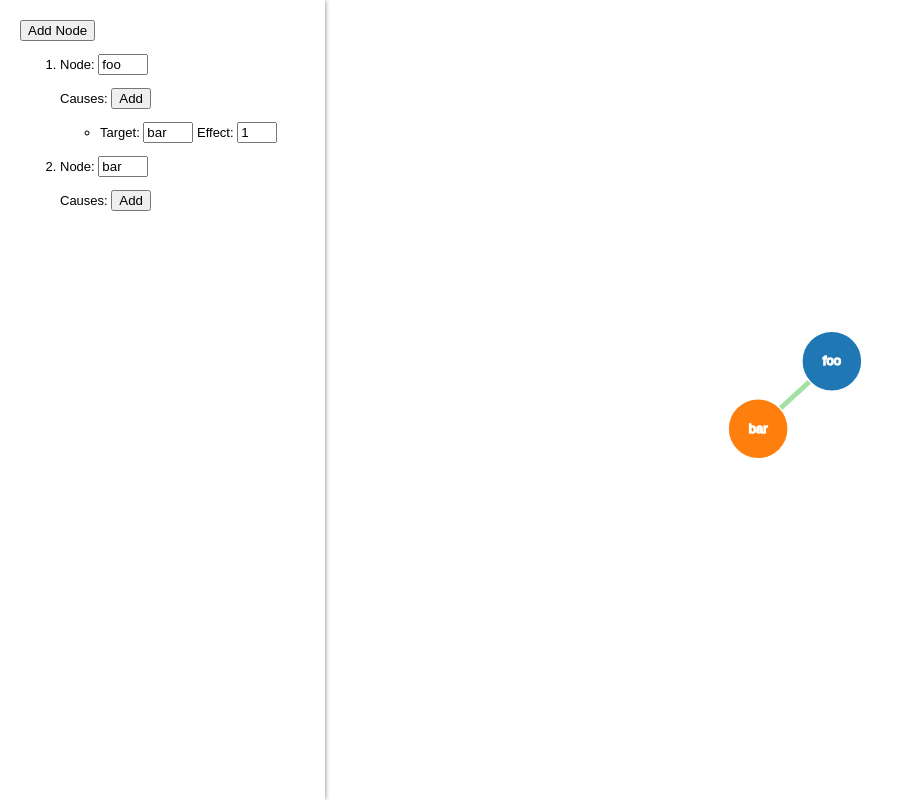
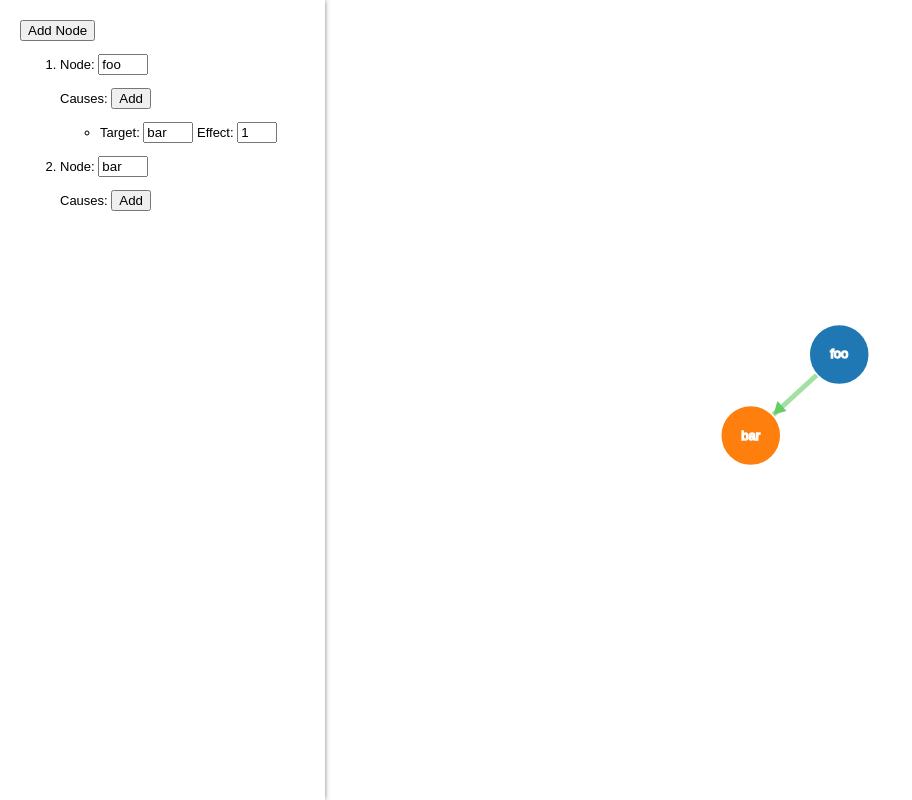
Before and after one commit to rogeriochaves/causal, a plain HTML site: page index.html in a window 1280 px wide. Shown: the whole page, without its empty margins (0-912 px from the left). Drawn offline with nearby package versions, Linux system fonts and the light colour scheme.

Commit message:
Add arrows

```diff
--- a/index.html
+++ b/index.html
@@ -13,11 +13,6 @@
       margin: 0;
       font-family: sans-serif;
       font-size: 13px;
-    }
-    path {
-      fill: none;
-      stroke: #76BF8A;
-      stroke-width: 3px;
     }
     #app {
       height: 100vh;
--- a/main.js
+++ b/main.js
@@ -86,7 +86,7 @@ const app = new Vue({
         .forceSimulation(nodes)
         .force("link", d3.forceLink(links).id((d, i) => i))
         .force("charge", d3.forceManyBody()) //.strength(-3000))
-        .force("collision", d3.forceCollide().radius(d => 50))
+        .force("collision", d3.forceCollide().radius(d => 60))
         .force("center", d3.forceCenter(width / 2, height / 2));
 
       const link = svg
@@ -96,7 +96,27 @@ const app = new Vue({
         .data(links)
         .join("line")
         .attr("stroke-width", d => Math.abs(d.effect) * 5)
-        .attr("stroke", d => (d.effect > 0 ? "#6C6" : "#F99"));
+        .attr("stroke", d => (d.effect > 0 ? "#6C6" : "#F99"))
+        .attr("marker-end", d =>
+          d.effect > 0 ? "url(#green-triangle)" : "url(#red-triangle)"
+        );
+
+      const createTriangle = (id, color) =>
+        svg
+          .append("svg:defs")
+          .append("svg:marker")
+          .attr("id", id)
+          .attr("refX", 46)
+          .attr("refY", 9)
+          .attr("markerWidth", 19.5)
+          .attr("markerHeight", 19.5)
+          .attr("orient", "auto")
+          .attr("markerUnits", "userSpaceOnUse")
+          .append("path")
+          .attr("d", "M3,3 L3,16.5 L15,9 L3,3")
+          .style("fill", color);
+      createTriangle("green-triangle", "#6C6");
+      createTriangle("red-triangle", "#F99");
 
       const scale = d3.scaleOrdinal(d3.schemeCategory10);
       const color = (d, i) => scale(i);
```
